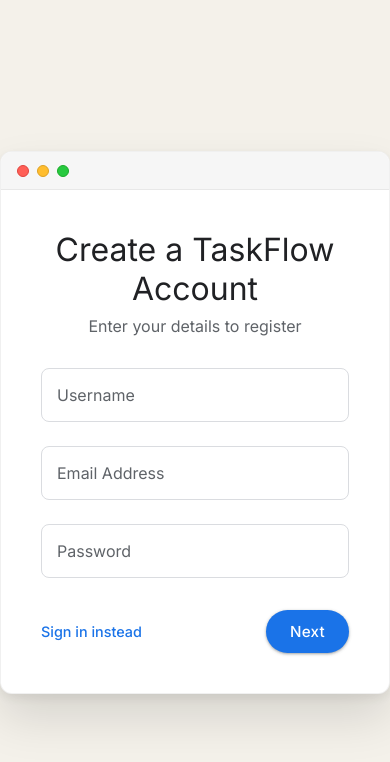
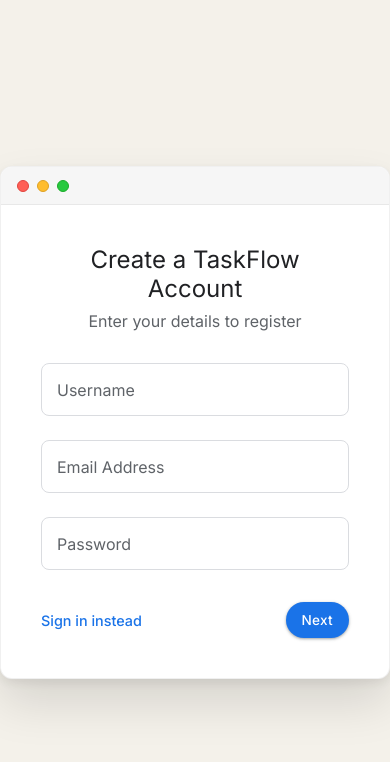
Before and after one commit to SundayYogurt/SE-NPRU-TaskFlow, a React app in the folder frontend/: page /register in a window 390 px wide. Shown: the top 762 px of the page. Built offline with nearby package versions, Linux system fonts and the light colour scheme; no server answers; the HTML template or start-up script is replaced by a standard one.

Commit message:
style: fix badge class and add responsive media queries

```diff
--- a/frontend/src/index.css
+++ b/frontend/src/index.css
@@ -314,9 +314,19 @@
 }
 
 .badge-todo { background: #EBF4FF; color: #3182CE; border: 1px solid #BEE3F8; }
-.badge-in-progress { background: #FEFCBF; color: #D69E2E; border: 1px solid #F6E05E; }
+.badge-inprogress { background: #FEFCBF; color: #D69E2E; border: 1px solid #F6E05E; }
 .badge-done { background: #C6F6D5; color: #38A169; border: 1px solid #9AE6B4; }
 
 .badge-priority-high { color: var(--danger); background: #FED7D7; }
 .badge-priority-medium { color: #D69E2E; background: #FEFCBF; }
 .badge-priority-low { color: #38A169; background: #C6F6D5; }
+
+/* Responsive Overrides */
+@media (max-width: 768px) {
+  .glass { padding: 16px !important; }
+  .glass-card { padding: 16px !important; flex-direction: column; align-items: flex-start !important; }
+  .btn { padding: 10px 16px; font-size: 0.85rem; }
+  h1 { font-size: 1.5rem !important; }
+  .google-input { font-size: 0.95rem; }
+  .chart-wrapper { min-height: 250px; }
+}
```
